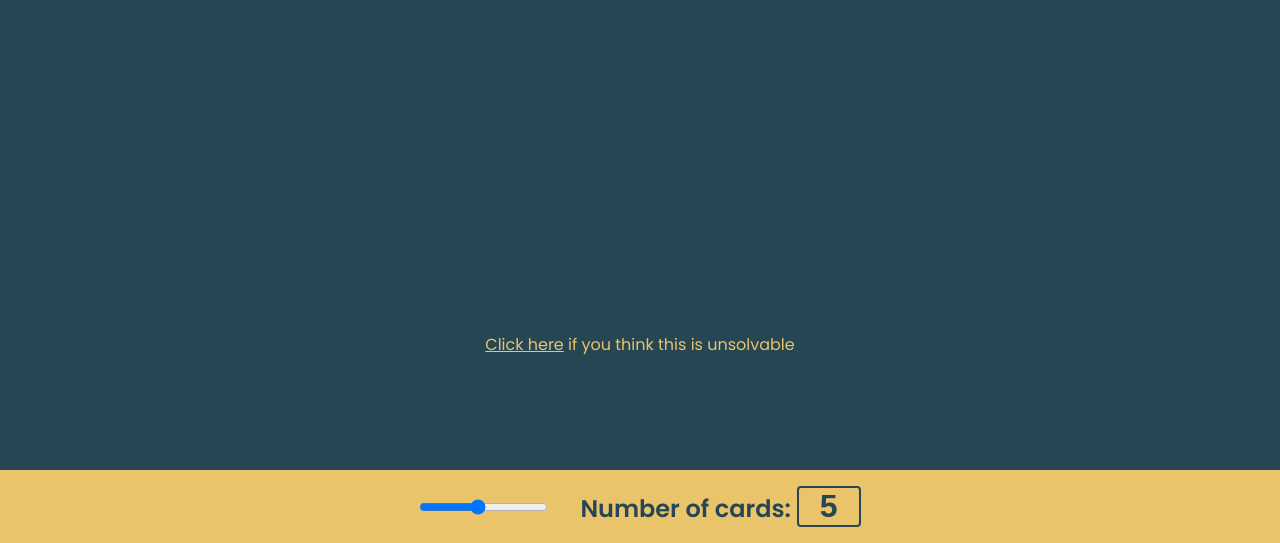
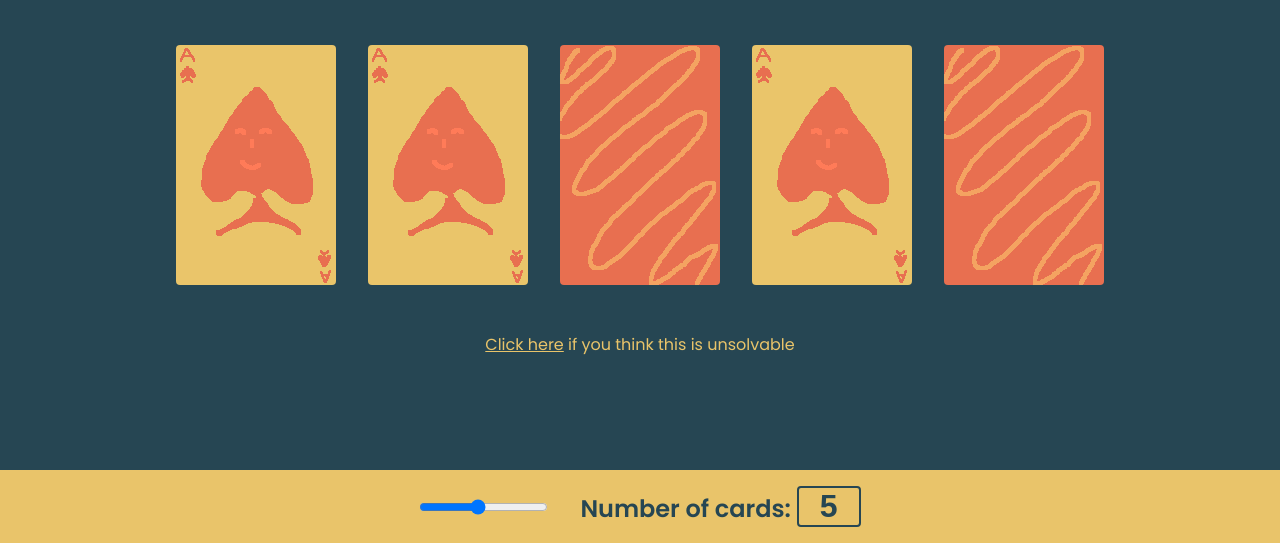
Before and after one commit to shalluv/CardFlippingGame, a plain HTML site: page index.html in a window 1280 px wide. Shown: the part 257-800 px from the top of the page. Drawn offline with Linux system fonts and the light colour scheme; the site is published under a folder, as on GitHub Pages, so addresses that start at the root find nothing.

Commit message:
fix: image didn't load

```diff
--- a/style.css
+++ b/style.css
@@ -110,11 +110,11 @@ button {
 }
 
 .card__front {
-  background-image: url('/images/card-front.png');
+  background-image: url('./images/card-front.png');
 }
 
 .card__back {
-  background-image: url('/images/card-back.png');
+  background-image: url('./images/card-back.png');
   transform: rotateY(180deg);
 }
 
```
